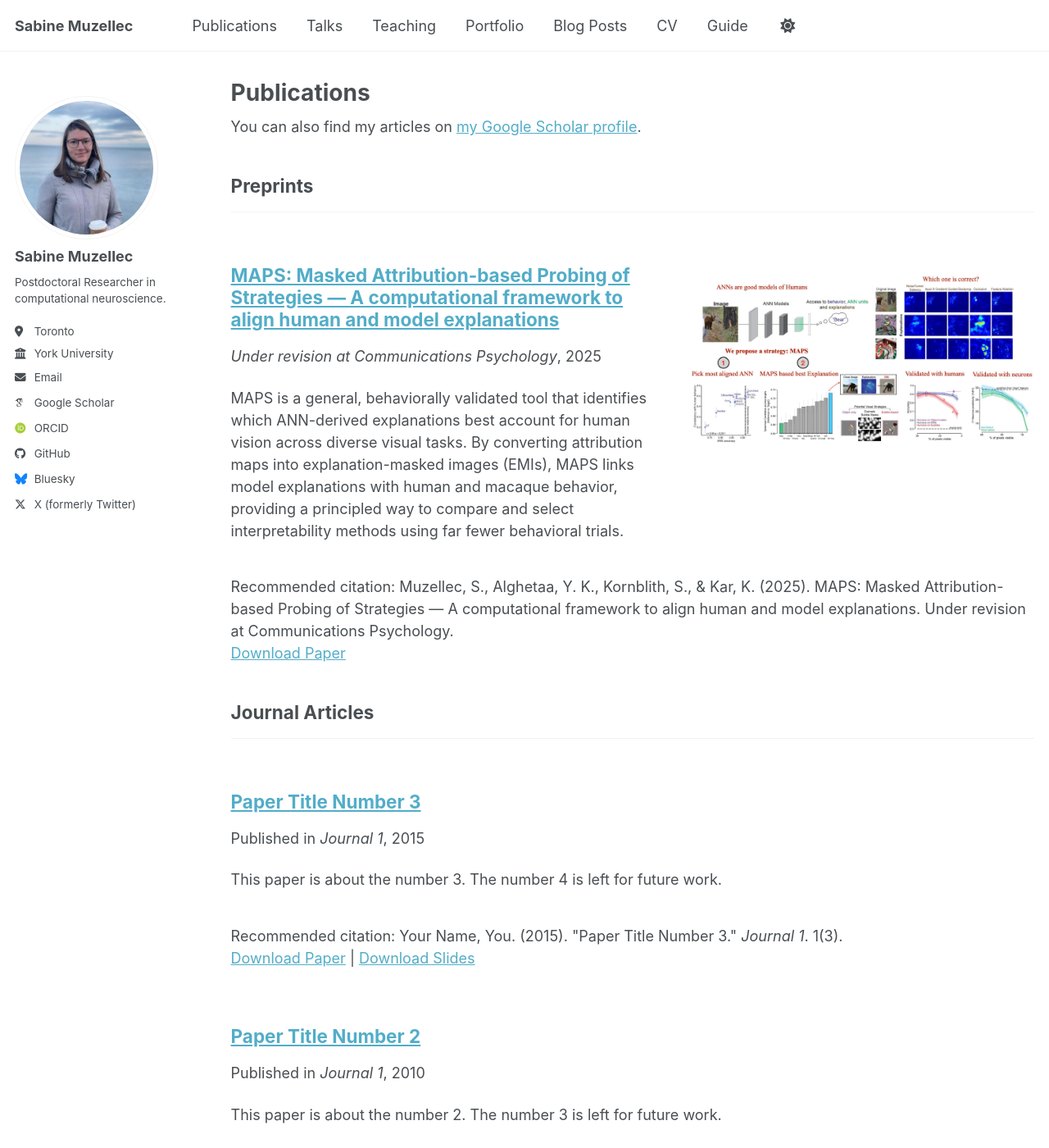
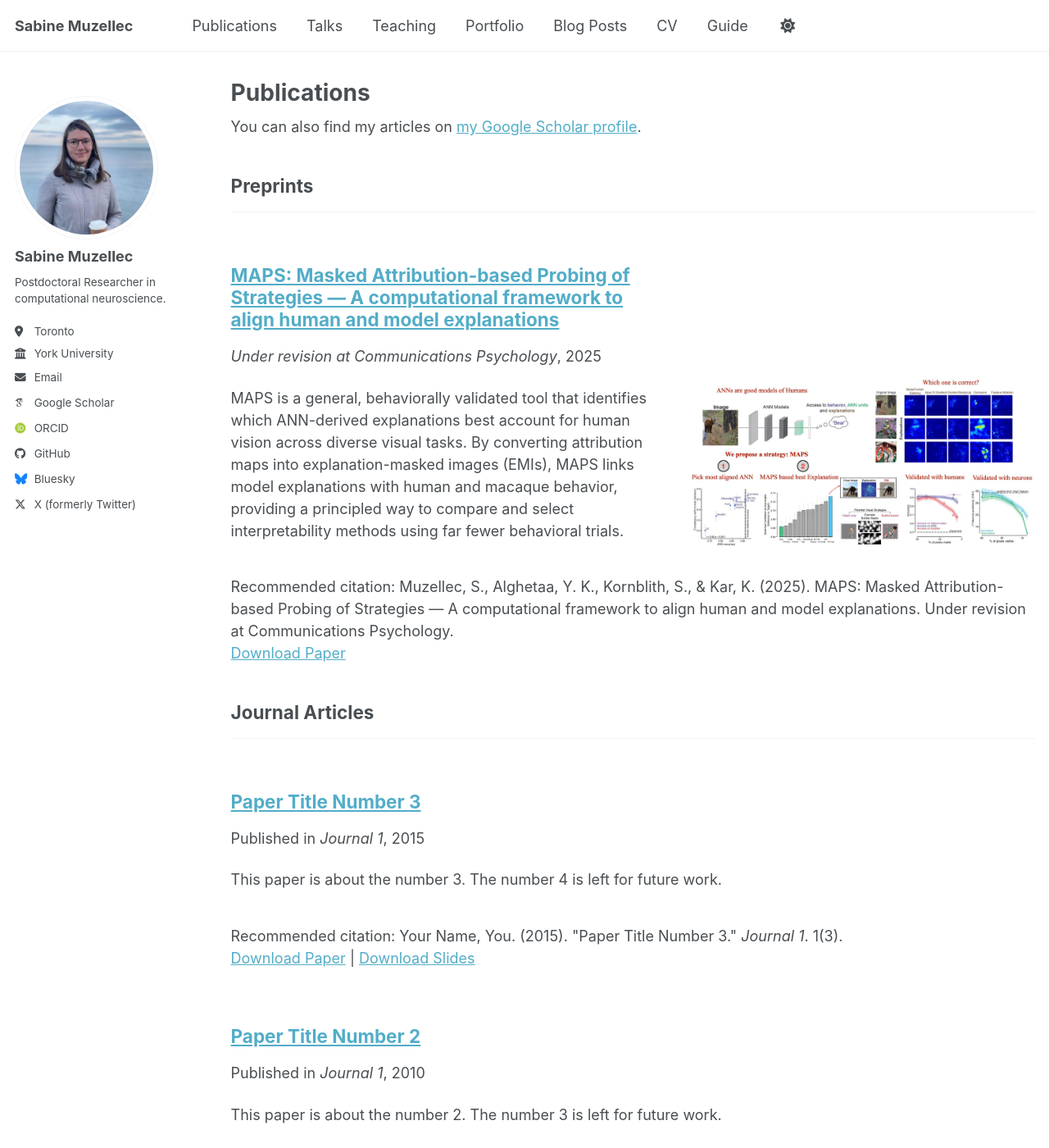
Before and after one commit to S4b1n3/S4b1n3.github.io, a Jekyll site: the page built from _pages/publications.html, in a window 1280 px wide and 1400 px high. Shown: the whole window at 82% size. Built offline with Jekyll 4.4.1, drawn with Linux system fonts in a browser that asks for light colours; some web fonts are replaced; a script bundle is joined from its source files by our own code; library files that are not in the unit come from our copies.

Commit message:
adjust image teaser bigger position margin2

```diff
--- a/assets/css/main.scss
+++ b/assets/css/main.scss
@@ -61,7 +61,7 @@
 /* image column */
 .archive__item-teaser {
   flex: 0 0 auto;
-  margin-top: 3rem;
+  margin-top: 10rem;
 }
 
 /* keep your existing size rule; if not present, use this: */
```
